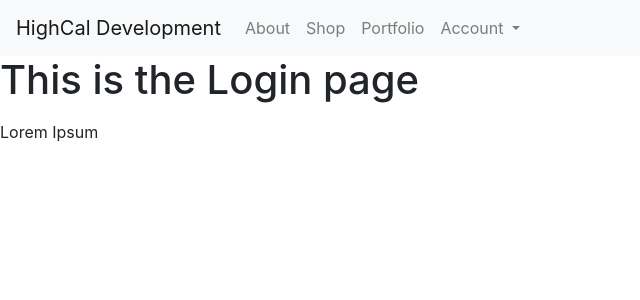
After one commit to connor-blackburn/HighCal, a Django app: page /accounts/login/ in a window 1280 px wide. The commit adds this page. Shown: the top 300 px of the page, without its empty margins (0-640 px from the left). Run offline with Django 3.2, Linux system fonts and the light colour scheme; some libraries are stand-ins or nearby versions.

Commit message:
login.html created, login section of navbar now rending login.html for users. url and views created and configured correctly

```diff
--- a/accounts/templates/index.html
+++ b/accounts/templates/index.html
@@ -1,4 +1,4 @@
 {% extends 'base.html' %}
-{% block title %}High Cal Development{% endblock %}
+{% block title %}Index Page{% endblock %}
 {% block heading %}This is the index page{% endblock %}
-{% block content %}Content Area{% endblock %}
+{% block content %}<p>Lorem Ipsum</p>{% endblock %}
--- /dev/null
+++ b/accounts/templates/login.html
@@ -0,0 +1,9 @@
+{% extends 'base.html' %}}
+
+{% block title %}Login Page{% endblock %}
+
+{% block heading %}This is the Login page{% endblock %}
+
+{% block content %}
+    <p>Lorem Ipsum</p>
+{% endblock %}
--- a/accounts/views.py
+++ b/accounts/views.py
@@ -11,3 +11,7 @@ def logout(request):
     auth.logout(request)
     messages.success(request, 'you have been logged out')
     return redirect(reverse('index'))
+
+def login(request):
+    ''' Renders "login.html" '''
+    return render(request, 'login.html')
--- a/highcal_django/urls.py
+++ b/highcal_django/urls.py
@@ -15,10 +15,11 @@ Including another URLconf
 """
 from django.conf.urls import url
 from django.contrib import admin
-from accounts.views import index, logout
+from accounts.views import index, logout, login
 
 urlpatterns = [
     url(r'^admin/', admin.site.urls),
     url(r'^$', index, name='index'),
-    url(r'^account/logout/$', logout, name='logout')
+    url(r'^accounts/logout/$', logout, name='logout'),
+    url(r'^accounts/login/$', login, name='login')
 ]
--- a/templates/base.html
+++ b/templates/base.html
@@ -38,7 +38,7 @@
                 <div class="dropdown-menu" aria-labelledby="navbarDropdownMenuLink">
                     <a class="dropdown-item" href="#">Profile</a>
                     <a class="dropdown-item" href="{% url 'logout' %}">Log Out</a>
-                    <a class="dropdown-item" href="#">Log in</a>
+                    <a class="dropdown-item" href="{% url 'login' %}">Log in</a>
                     <a class="dropdown-item" href="#">Register</a>
                 </div>
             </li>
@@ -61,9 +61,6 @@
     {% endif %}
 
     <p>{% block content %}{% endblock %}</p>
-    From Base.html
-
-
 
     <!-- Optional JavaScript -->
     <!-- jQuery first, then Popper.js, then Bootstrap JS -->
```
